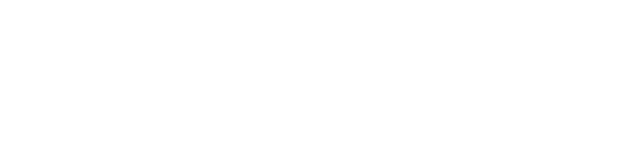
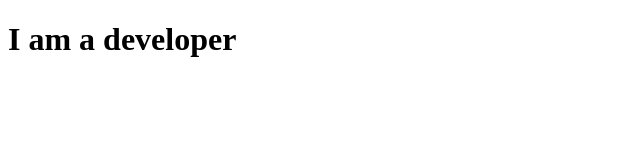
Before and after one commit to remydrain/text-animation, a plain HTML site: page index.html in a window 1280 px wide. Shown: the whole page, without its empty margins (0-640 px from the left). Drawn offline with Linux system fonts and the light colour scheme.

Commit message:
Add to index

```diff
--- a/index.html
+++ b/index.html
@@ -9,6 +9,8 @@
     <title>Text Animation</title>
 </head>
 <body>
-
+    <div class="container">
+        <h1>I am a developer</h1>
+    </div>
 </body>
 </html>
```
